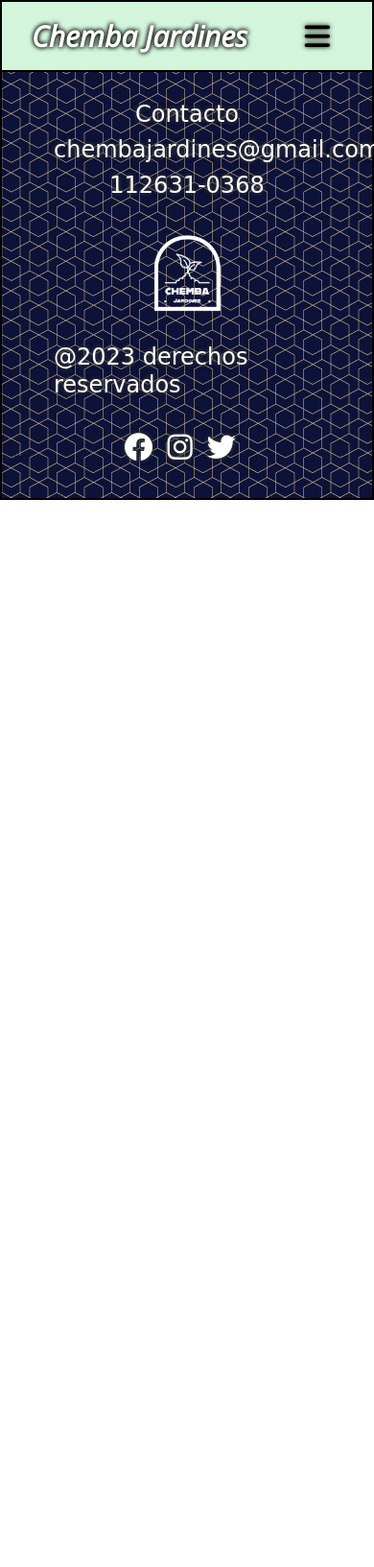
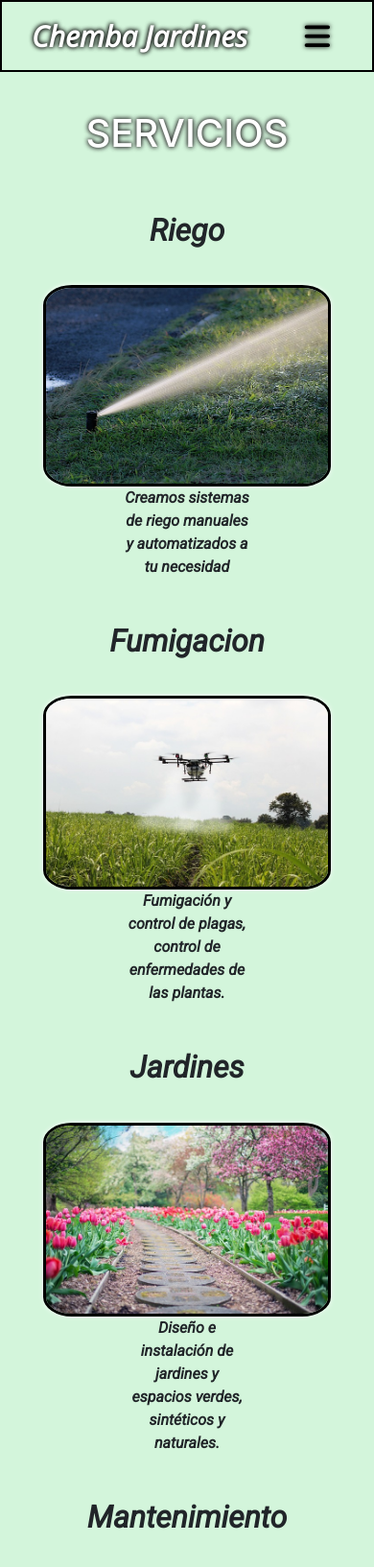
Before and after one commit to AleCembalo/Pre-Entrega2CembaloAlejandra, a plain HTML site: page paginas/servicios.html in a window 390 px wide. Shown: the top 1633 px of the page at 96% size. Before the commit the page ends 844 px from the top, so only its background shows below. Drawn offline with nearby package versions, Linux system fonts and the light colour scheme; a web font is replaced by a local one.

Commit message:
Servicios

```diff
--- a/estilos.css
+++ b/estilos.css
@@ -232,8 +232,46 @@ h1 {
 /* Fin Pagina Nosotros */
 /* Inicio Pagina Servicios */
 
+.contenedor-2s {
+    background-color:  rgba(126, 226, 148, 0.336);
+}
 
+.contenedor-2s h2 {
+    font-family: 'Roboto', sans-serif;
+    font-weight: bold;
+    text-align: center;
+    padding: 30px;
+}
 
+.imagenservicios {
+    width: 300px;
+    height: auto;
+    border: 3px solid #000;
+    border-radius: 10%;
+    box-shadow:  0 0 5px #fff;
+}
+
+.article {
+    display: flex;
+    flex-direction: row;
+    flex-wrap: wrap;
+    margin-left: 100px;
+    margin-right: 100px;
+}
+
+.div1 {
+    display: flex;
+    justify-content: center;
+}
+
+.div2 {
+    font-family: 'Roboto', sans-serif;
+    font-weight: bold;
+    text-align: center;
+    display: flex;
+    align-items: center;
+    justify-content: center;
+}
 /* Fin Pagina Servicios */
 /* Inicio PAgina Contacto */
 
--- a/paginas/servicios.html
+++ b/paginas/servicios.html
@@ -50,6 +50,92 @@
         </section>
     </header>
     <!-- Fin Header -->
+    <!-- Inicio Main -->
+
+    <main class="main">
+        <section class="contenedor-2s container-fluid">
+            <h1>SERVICIOS</h1>
+            <h2>Riego</h2>
+            <article class="row article1 article">
+                <div class="div1 col-sm-12 col-lg-6">
+                    <img src="../multimedia/riego.jpg" alt="fotoriego" class="imagenservicios">
+                </div>
+                <div class="div2 col-sm-12 col-lg-6">
+                    <p>
+                        Creamos sistemas de riego manuales y automatizados a tu necesidad
+                    </p>
+                </div>
+            </article>
+            <h2>Fumigacion</h2>
+            <article class="article2 article">
+                <div class="div1 col-sm-12 col-lg-6">
+                    <img src="../multimedia/fumigacion.jpg" alt="fotofumigacion" class="imagenservicios">
+                </div>
+                <div class="div2 col-sm-12 col-lg-6">
+                    <p>
+                        Fumigación y control de plagas, control de enfermedades de las plantas.
+                    </p>
+                </div>
+            </article>
+            <h2>Jardines</h2>
+            <article class="article3 article">
+                <div class="div1 col-sm-12 col-lg-6">
+                    <img src="../multimedia/jardin.jpg" alt="fotojardines" class="imagenservicios">
+                </div>
+                <div class="div2 col-sm-12 col-lg-6">
+                    <p>
+                        Diseño e instalación de jardines y espacios verdes, sintéticos y naturales.
+                    </p>
+                </div>
+            </article>
+            <h2>Mantenimiento</h2>
+            <article class="article4 article">
+                <div class="div1 col-sm-12 col-lg-6">
+                    <img src="../multimedia/mantenimiento1.jpg" alt="Servicio4" class="imagenservicios">
+                </div>
+                <div class="div2 col-sm-12 col-lg-6">
+                    <p>
+                        Especialistas en mantenimiento de áreas verdes en centros comerciales, y residenciales.
+                    </p>
+                </div>
+            </article>
+            <h2>Plantas</h2>
+            <article class="article5 article">
+                <div class="div1 col-sm-12 col-lg-6">
+                    <img src="../multimedia/plantas.jpg" alt="fotoplantas" class="imagenservicios">
+                </div>
+                <div class="div2 col-sm-12 col-lg-6">
+                    <p>
+                        Venta de plantas de todo tipo sombra, sol, media sombra, ornamentales y frutales.
+                    </p>
+                </div>
+            </article>
+            <h2>Poda</h2>
+            <article class="article6 article">
+                <div class="div1 col-sm-12 col-lg-6">
+                    <img src="../multimedia/poda.jpg" alt="fotopoda" class="imagenservicios">
+                </div>
+                <div class="div2 col-sm-12 col-lg-6">
+                    <p>
+                        Realizamos trabajos de podas sanitarias de árboles y palmeras.
+                    </p>
+                </div>
+            </article>
+            <h2>Fuentes</h2>
+            <article class="article7 article">
+                <div class="div1 col-sm-12 col-lg-6">
+                    <img src="../multimedia/fuente.jpeg" alt="fotofuente" class="imagenservicios">
+                </div>
+                <div class="div2 col-sm-12 col-lg-6">
+                    <p>
+                        Fuentes, cascadas, muros llorones, caídas de agua muros verdes.
+                    </p>
+                </div>
+            </article>
+        </section>
+    </main>
+
+    <!-- Fin Main -->
     <footer class="container-fluid">
         <section class="row">
             <!-- inicio footer -->
```
